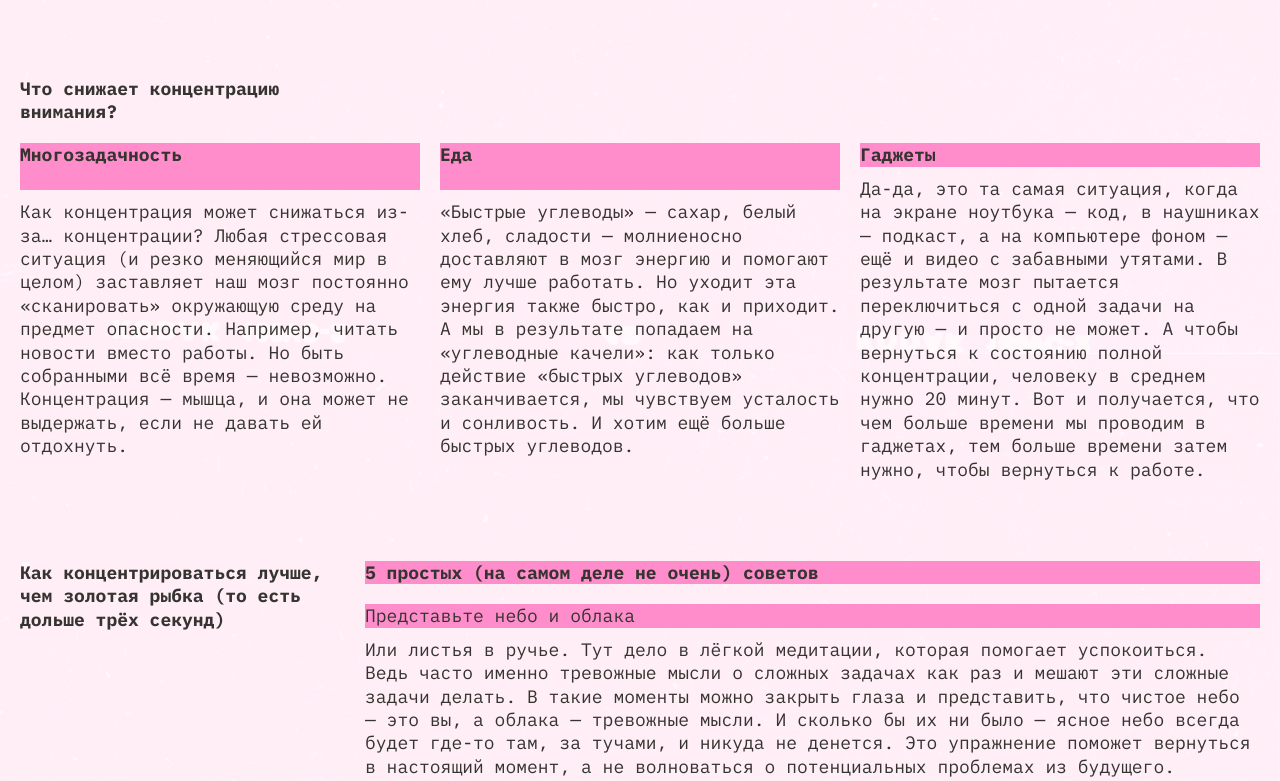
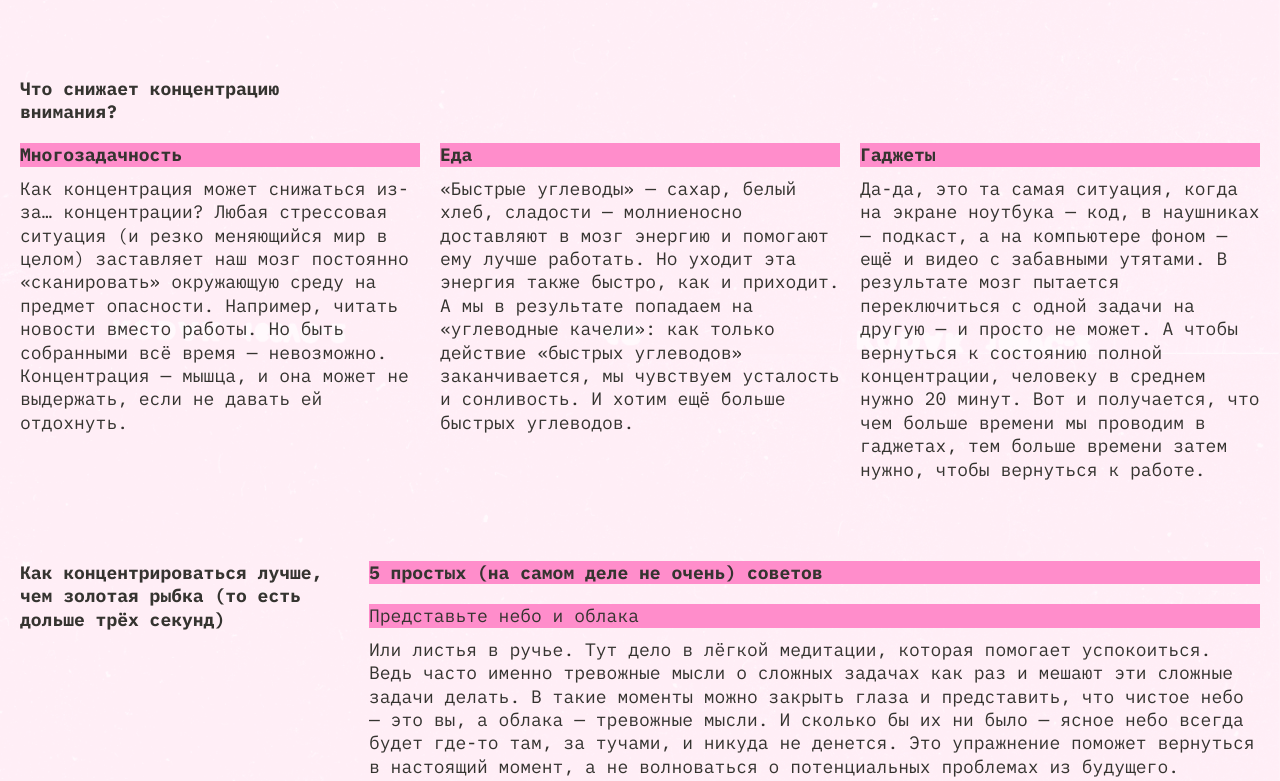
Before and after one commit to amino-oacid/slozhno-sosredotochitsya, a plain HTML site: page index.html in a window 1280 px wide. Shown: the part 1246-2027 px from the top of the page. Drawn offline with Linux system fonts and the light colour scheme.

Commit message:
Поправила проблему неодинаковых элементов

```diff
--- a/index.html
+++ b/index.html
@@ -97,10 +97,10 @@
           </li>
         </ul>
       </section>
-      <section class="topic">
+      <section class="topic topic-with-subgrid">
         <h2 class="topic__title">Что снижает концентрацию внимания?</h2>
-        <ul class="topic__list topic__list--another-grid-position">
-          <li class="topic__list-item">
+        <ul class="topic__list topic__list-with-subgrid topic__list--another-grid-position">
+          <li class="topic__list-item topic__list-item-with-subgrid">
             <h3 class="topic__title title-decor">Многозадачность</h3>
             <p class="topic__text">
               Как концентрация может снижаться из-за… концентрации? Любая
@@ -111,7 +111,7 @@
               может не выдержать, если не давать ей отдохнуть.
             </p>
           </li>
-          <li class="topic__list-item">
+          <li class="topic__list-item topic__list-item-with-subgrid">
             <h3 class="topic__title title-decor">Еда</h3>
             <p class="topic__text">
               «Быстрые углеводы» — сахар, белый хлеб, сладости — молниеносно
@@ -122,7 +122,7 @@
               хотим ещё больше быстрых углеводов.
             </p>
           </li>
-          <li class="topic__list-item">
+          <li class="topic__list-item topic__list-item-with-subgrid">
             <h3 class="topic__title title-decor">Гаджеты</h3>
             <p class="topic__text">
               Да-да, это та самая ситуация, когда на экране ноутбука — код, в
--- a/styles/style.css
+++ b/styles/style.css
@@ -279,7 +279,18 @@
   }
 
   .topic {
-    column-gap: 30px;
+    column-gap: 34px;
+  }
+
+  /*Была проблема, что элементы заголовков выглядели неодинаково, поэтому добавила сабгриды*/
+  .topic-with-subgrid,
+  .topic__list-with-subgrid {
+    grid-template-rows: auto auto;
+  }
+
+  .topic__list-item-with-subgrid {
+    grid-template-rows: subgrid;
+    grid-row: 1 / 3;
   }
 
   .topic__list--another-grid-position {
@@ -289,5 +300,4 @@
   .footer {
     min-block-size: 768px;
   }
-
 }
```
